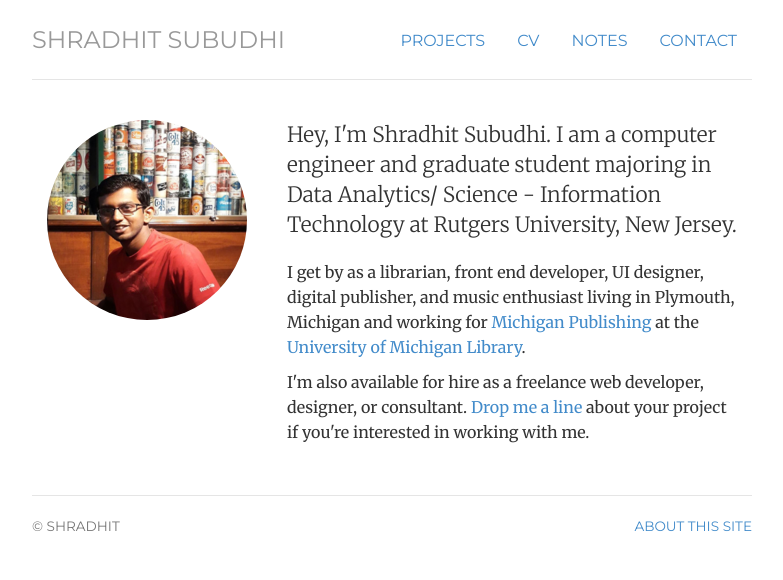
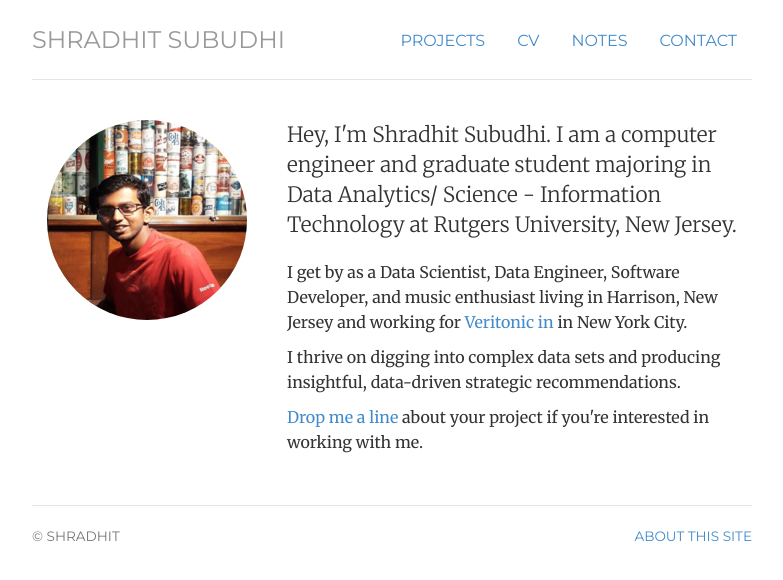
Before and after one commit to shradhit7/shradhit7.github.io, a Jekyll site: the page built from index.html, in a window 1280 px wide. Shown: the top 580 px of the page, without its empty margins (248-1031 px from the left). Built offline with Jekyll 4.4.1, drawn with Linux system fonts in a browser that asks for light colours.

Commit message:
Update index.html

```diff
--- a/index.html
+++ b/index.html
@@ -13,10 +13,11 @@ description: Shradhit Subudhi is a Data Scientist and Compute Engineer living in
 	</div>
 	<div itemscope itemtype="http://data-vocabulary.org/Person" class="col-sm-8">
 	<p class="lead">Hey, I'm <span itemprop="name">Shradhit Subudhi.</span>  I am a computer engineer and graduate student majoring in Data Analytics/ Science - Information Technology at Rutgers University, New Jersey.</p>
-	<p>I get by as a <span itemprop="title">librarian</span>, <span itemprop="title">front end developer</span>, <span itemprop="title">UI designer</span>, <span itemprop="title">digital publisher</span>, and music enthusiast living in <span itemprop="address" itemscope
-    itemtype="http://data-vocabulary.org/Address"> <span itemprop="locality">Plymouth</span>, <span itemprop="region">Michigan</span></span> and working for <a href="http://www.publishing.umich.edu">Michigan Publishing</a> at <span itemprop="affiliation">the <a href="http://www.lib.umich.edu">University of Michigan Library</a></span>.</p>
-
-	<p>I'm also available for hire as a <span itemprop="title">freelance web developer, designer, or consultant</span>. <a href="contact">Drop me a line</a> about your project if you're interested in working with me.</p>
+	<p>I get by as a <span itemprop="title">Data Scientist</span>, <span itemprop="title"> Data Engineer</span>, <span itemprop="title">Software Developer</span>, and music enthusiast living in <span itemprop="address" itemscope
+    itemtype="http://data-vocabulary.org/Address"> <span itemprop="locality">Harrison</span>, <span itemprop="region">New Jersey</span></span> and working for <a href="http://www.veritonic.com">Veritonic in </a> in New York City.</p>
+	<p> I thrive on digging into complex data sets and producing insightful, data-driven strategic recommendations.</p>
+	<!--<p>I'm also available for hire as a <span itemprop="title">freelance web developer, designer, or consultant</span>.-->
+	<p> <a href="contact">Drop me a line</a> about your project if you're interested in working with me.</p>
 	</div>
 </div>
 <!-- </div> -->
```
